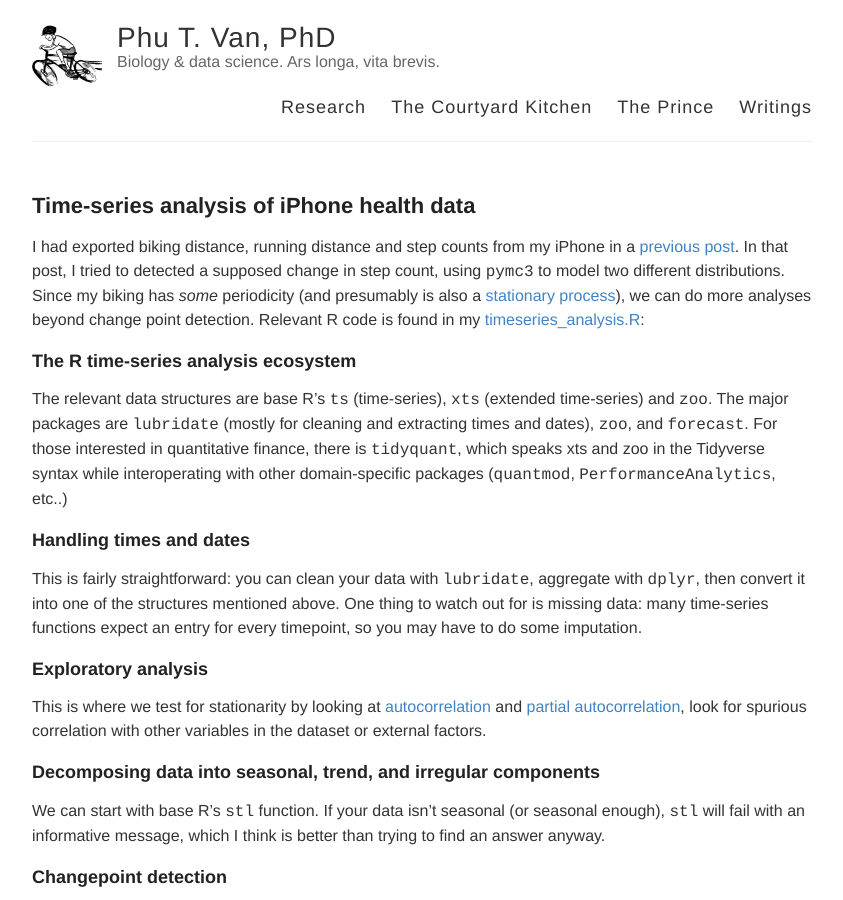
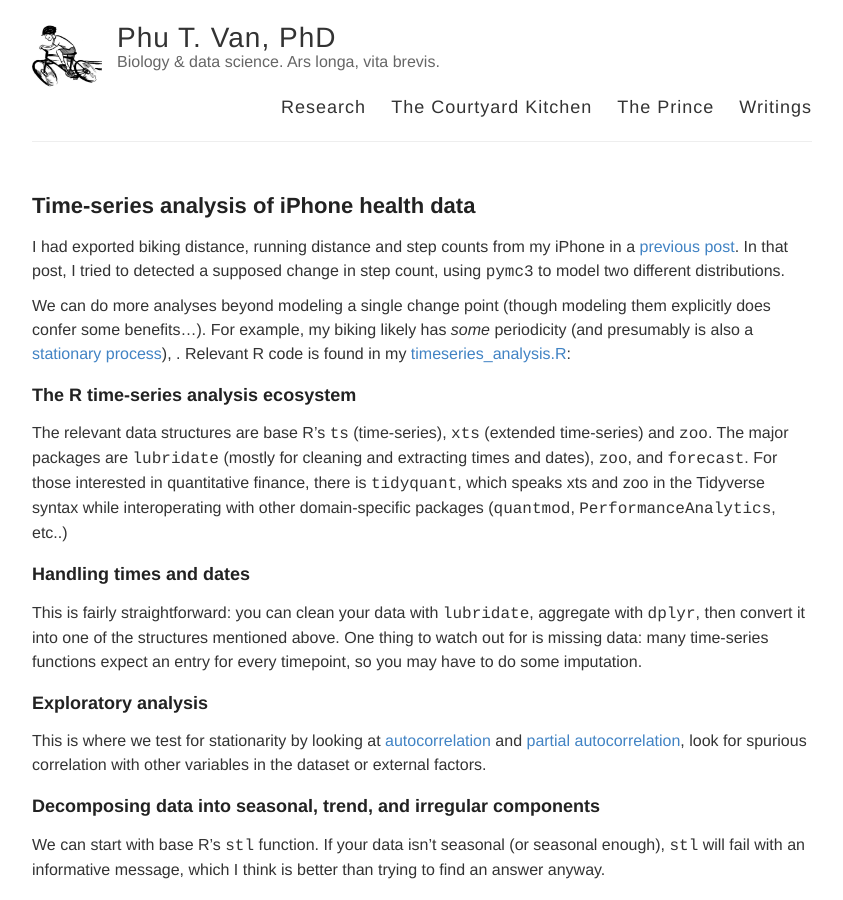
Before and after one commit to ptvan/ptvan.github.io, a Jekyll site: the page built from _posts/2019-11-15-timeseries-analysis-of-iPhone-health_data.md, in a window 1280 px wide and 900 px high. Shown: the whole window, without its empty margins (218-1061 px from the left). Built offline with Jekyll 4.4.1, drawn with Linux system fonts in a browser that asks for light colours.

Commit message:
updated timeseries analysis blogpost

```diff
--- a/_posts/2019-11-15-timeseries-analysis-of-iPhone-health_data.md
+++ b/_posts/2019-11-15-timeseries-analysis-of-iPhone-health_data.md
@@ -4,7 +4,9 @@
 ---
 
 I had exported biking distance, running distance and step counts from my iPhone in a
-[previous post](https://ptvan.github.io/Python-MCMC-nuggets/). In that post, I tried to detected a supposed change in step count, using `pymc3` to model two different distributions. Since my biking has _some_ periodicity (and presumably is also a [stationary process](https://en.wikipedia.org/wiki/Stationary_process)), we can do more analyses beyond change point detection. Relevant R code is found in my [timeseries_analysis.R](https://github.com/ptvan/R-snippets/blob/master/timeseries_analysis.R):
+[previous post](https://ptvan.github.io/Python-MCMC-nuggets/). In that post, I tried to detected a supposed change in step count, using `pymc3` to model two different distributions.
+
+We can do more analyses beyond modeling a single change point (though modeling them explicitly does confer some benefits...). For example, my biking likely has _some_ periodicity (and presumably is also a [stationary process](https://en.wikipedia.org/wiki/Stationary_process)), . Relevant R code is found in my [timeseries_analysis.R](https://github.com/ptvan/R-snippets/blob/master/timeseries_analysis.R):
 
 ### The R time-series analysis ecosystem
 The relevant data structures are base R's `ts` (time-series), `xts` (extended time-series) and `zoo`. The major packages are `lubridate` (mostly for cleaning and extracting times and dates), `zoo`, and `forecast`. For those interested in quantitative finance, there is `tidyquant`, which speaks xts and zoo in the Tidyverse syntax while interoperating with other domain-specific packages (`quantmod`, `PerformanceAnalytics`, etc..)
```
